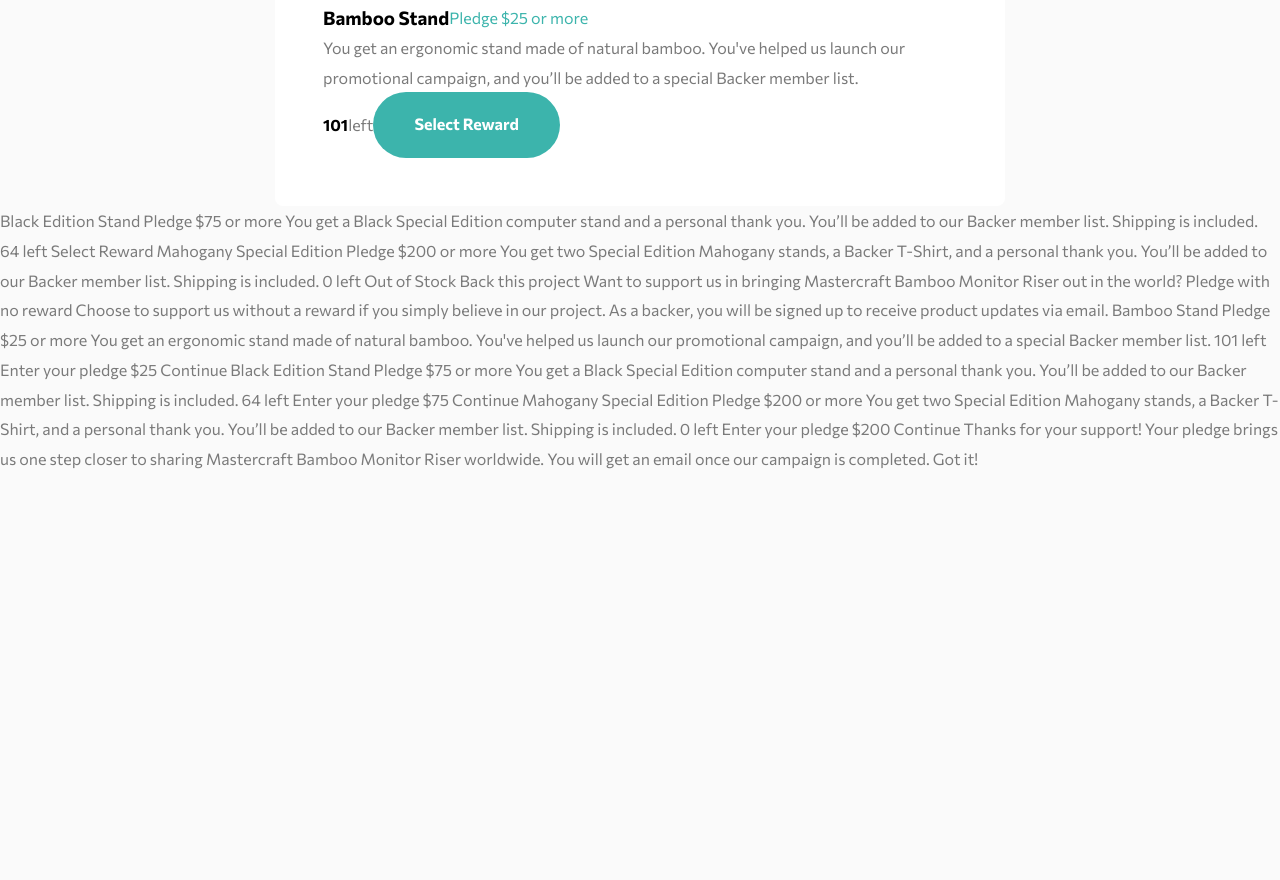
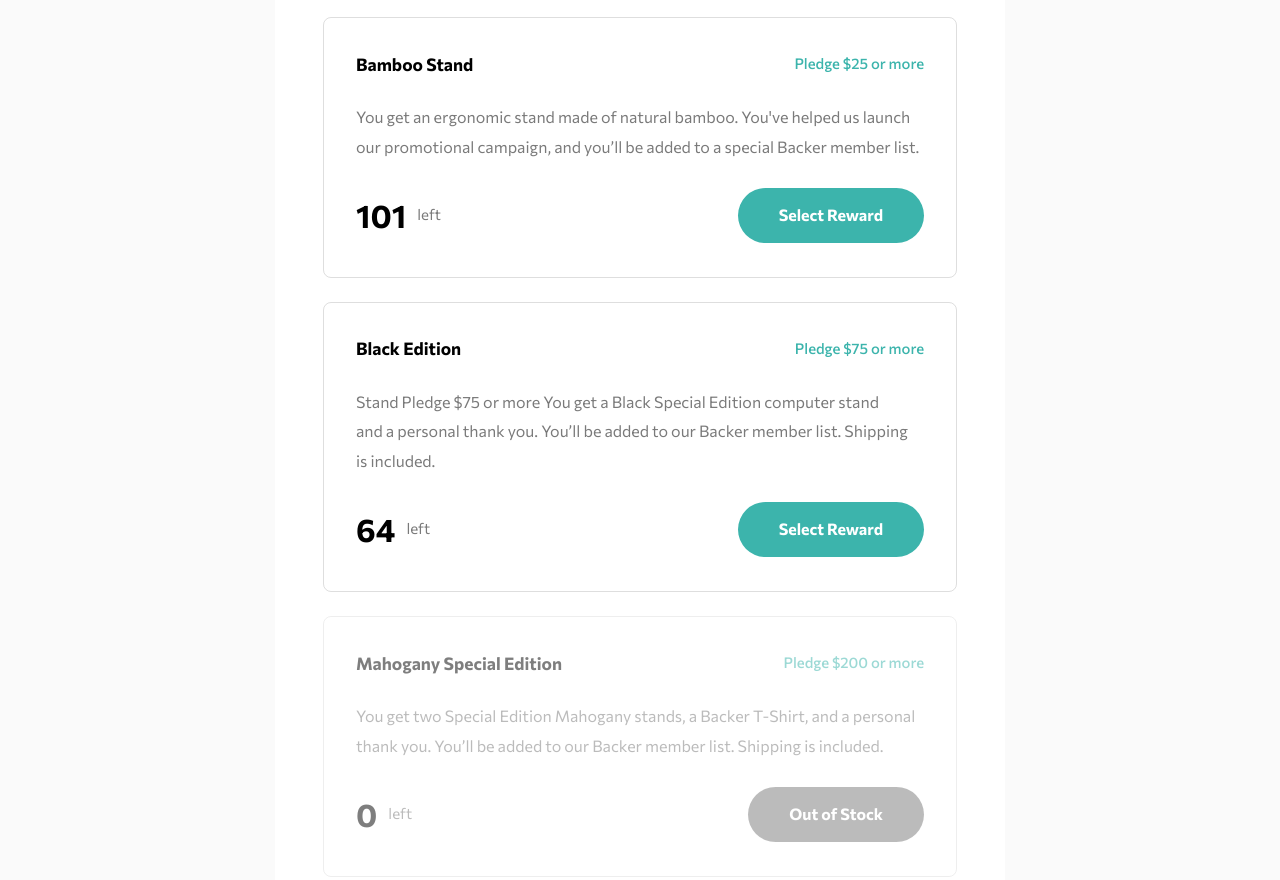
Before and after one commit to Em3ka/crowdfunding-product-page, a plain HTML site: page index.html in a window 1280 px wide. Shown: the part 1190-2070 px from the top of the page. Before the commit the page ends 1664 px from the top, so only its background shows below. Drawn offline with Linux system fonts and the light colour scheme.

Commit message:
Added HTML  structure for cards

```diff
--- a/css/style.css
+++ b/css/style.css
@@ -95,8 +95,8 @@
       --clr-cyan-400: hsl(176, 50%, 47%);
       --clr-cyan-500: hsl(176, 72%, 28%);
 
-      --text-main: var(--clr-gray-400);
-      --text-main-dark: var(--clr-black);
+      --primary-color: var(--clr-gray-400);
+      --text-dark: var(--clr-black);
       --background-main: var(--clr-white);
       --clr-accent-primary: var(--clr-cyan-400);
       --clr-accent-secondary: var(--clr-cyan-500);
@@ -118,11 +118,11 @@
       --fs-700: clamp(1.25rem, 1.074rem + 0.751vw, 1.75rem);
       --fs-800: 2rem;
 
-      --font-size-sm: var(--fs-200);
-      --font-size-rg: var(--fs-350);
-      --font-size-md: var(--fs-400);
-      --font-size-modal: var(--fs-300);
-      --font-size-heading-modal: var(--fs-550);
+      --font-size-x-sm: var(--fs-200);
+      --font-size-sm: var(--fs-300);
+      --font-size-md: var(--fs-350);
+      --font-size-rg: var(--fs-400);
+      --font-size-lg: var(--fs-550);
 
       --font-size-heading-x-sm: var(--fs-450);
       --font-size-heading-sm: var(--fs-500);
@@ -142,7 +142,7 @@
   @layer general-styling {
     body {
       font-family: var(--ff-body);
-      color: var(--text-main);
+      color: var(--primary-color);
       background-color: hsl(0, 0%, 98%);
       line-height: var(--line-height);
     }
@@ -152,13 +152,12 @@
     h3,
     h4,
     strong {
-      color: var(--text-main-dark);
+      color: var(--text-dark);
     }
 
     a {
       text-decoration: none;
       color: var(--clr-white);
-      line-height: normal;
     }
 
     a:hover,
@@ -172,6 +171,7 @@
   .flex-group {
     display: flex;
     align-items: center;
+    justify-content: space-between;
     flex-wrap: wrap;
   }
 
@@ -222,6 +222,10 @@
     &[data-width='narrow'] {
       --wrapper-max-width: 730px;
     }
+
+    @media (width < 960px) {
+      --wrapper-padding: 1.5rem;
+    }
   }
 }
 
@@ -271,7 +275,6 @@
 
   .button-group {
     --flow-spacing: 2.5rem;
-    justify-content: space-between;
   }
 
   .button {
@@ -279,14 +282,14 @@
     --btn-padding-inline: 41px;
 
     display: inline flex;
+    background-color: var(--btn-bg-color, var(--clr-accent-primary));
+    color: var(--btn-color, var(--background-main));
+    place-items: center;
+    font-weight: var(--fw-bold);
     padding-block: var(--btn-padding-block);
     padding-inline: var(--btn-padding-inline);
-    color: var(--btn-color, var(--background-main));
-    background-color: var(--btn-bg-color, var(--clr-accent-primary));
-    place-items: center;
-    font-size: var(--font-size-md);
-    font-weight: var(--fw-bold);
     border-radius: var(--border-radius-2);
+    line-height: normal;
     border: none;
     cursor: pointer;
 
@@ -299,12 +302,16 @@
       background-color: var(--btn-hover-bg-color, var(--clr-accent-secondary));
       color: var(--btn-hover-color, var(--background-main));
     }
+
+    &:disabled {
+      background-color: var(--primary-color);
+    }
   }
 
   .button--bookmark {
     --btn-padding-block: initial;
     --btn-padding-inline: 0 1.5rem;
-    --btn-color: var(--text-main);
+    --btn-color: var(--primary-color);
     --btn-bg-color: hsl(from hsl(0, 0%, 18%) h s l / 0.05);
     --btn-hover-bg-color: hsl(from var(--clr-accent-secondary) h s l / 0.05);
     --btn-hover-color: var(--clr-accent-secondary);
@@ -323,10 +330,19 @@
     }
   }
 
+  .block-group {
+    justify-content: space-evenly;
+
+    @media (width < 960px) {
+      flex-direction: column;
+      text-align: center;
+    }
+  }
+
   .block {
     --flow-spacing: 0.5em;
 
-    &:not(:first-child) {
+    /* &:not(:first-child) {
       padding-inline-start: 47px;
     }
 
@@ -335,19 +351,34 @@
     }
 
     &:nth-child(2) {
-      border-inline: 1px solid hsl(from var(--text-main) h s l / 0.15);
+      border-inline: 1px solid hsl(from var(--primary-color) h s l / 0.15);
       padding-inline-end: 91px;
-    }
+    } */
 
     span {
       display: block;
     }
   }
 
+  .card {
+    padding: 2rem;
+    border: 1px solid hsla(0, 0%, 14%, 0.15);
+    border-radius: var(--border-radius-1);
+  }
+
+  .card--out-of-stock {
+    opacity: 0.5;
+  }
+
+  .card-group {
+    --flow-spacing: 1.5rem;
+    margin-block-start: 2.5rem;
+  }
+
   .progress-bar {
     position: relative;
     height: 12px;
-    background-color: hsl(from var(--text-main) h s l / 0.15);
+    background-color: hsl(from var(--primary-color) h s l / 0.15);
     border-radius: var(--border-radius-2);
     margin-block-start: 31px;
   }
@@ -373,16 +404,56 @@
     display: none;
   }
 
+  .fw-medium {
+    font-weight: var(--fw-medium);
+  }
+
+  .fw-bold {
+    font-weight: var(--fw-bold);
+  }
+
   .text-center {
     text-align: center;
   }
 
-  .text-xl {
-    font-size: var(--font-size-heading-xl);
+  .text-horizontal {
+    display: inline-block;
+    vertical-align: middle;
+    margin-inline-end: var(--text-horizontal-gap, 0.5rem);
+  }
+
+  .text-x-sm {
+    font-size: var(--font-size-x-sm);
+  }
+
+  .text-sm {
+    font-size: var(--font-size-sm);
+  }
+
+  .text-md {
+    font-size: var(--font-size-md);
   }
 
   .text-rg {
+    font-size: var(--font-size-rg);
+  }
+
+  .text-lg {
+    font-size: var(--font-size-lg);
+  }
+
+  .heading-sm {
+    font-size: var(--font-size-heading-sm);
+  }
+
+  .heading-rg {
     font-size: var(--font-size-heading-rg);
+  }
+
+  .heading-xl {
+    font-size: var(--font-size-heading-xl);
+    font-weight: var(--fw-bold);
+    color: var(--clr-black);
   }
 
   .section-main-text {
@@ -393,11 +464,11 @@
     background-color: var(--background-main);
   }
 
-  .background-accent-main {
+  .primary-accent {
     color: var(--clr-accent-primary);
   }
 
-  .background-accent-dark {
+  .secondary-accent {
     color: var(--clr-accent-secondary);
   }
 
--- a/index.html
+++ b/index.html
@@ -41,7 +41,7 @@
             A beautiful & handcrafted monitor stand to reduce neck and eye
             strain.
           </p>
-          <div class="flex-group button-group">
+          <div class="button-group flex-group">
             <button class="button">Back this project</button>
             <div
               aria-label="Bookmark this project"
@@ -61,25 +61,22 @@
 
       <section aria-labelledby="funding-status" class="section">
         <h2 id="funding-status" class="visually-hidden">Funding Status</h2>
-
-        <div class="flex-group">
+        <div class="flex-group block-group">
           <div class="block flow">
             <p>
-              <strong class="text-xl">$89,914</strong>
+              <span class="heading-xl">$89,914</span>
               <span>of $100,000 backed</span>
             </p>
           </div>
-
           <div class="block flow">
             <p>
-              <strong class="text-xl">5,007</strong>
+              <span class="heading-xl">5,007</span>
               <span>total backers</span>
             </p>
           </div>
-
           <div class="block flow">
             <p>
-              <strong class="text-xl">56</strong>
+              <span class="heading-xl">56</span>
               <span>days left</span>
             </p>
           </div>
@@ -90,7 +87,7 @@
       </section>
 
       <section class="section flow">
-        <h2 class="text-rg">About this project</h2>
+        <h2 class="heading-rg">About this project</h2>
         <div class="section-text flow">
           <p>
             The Mastercraft Bamboo Monitor Riser is a sturdy and stylish
@@ -106,32 +103,68 @@
           </p>
         </div>
 
-        <div>
+        <div class="flow card-group">
           <!-- three cards -->
-          <div class="card">
-            <div class="card-header flex-group">
-              <h3>Bamboo Stand</h3>
-              <p class="background-accent-main">Pledge $25 or more</p>
+          <div class="card flow">
+            <div class="flex-group">
+              <h3 class="heading-sm">Bamboo Stand</h3>
+              <p class="primary-accent text-sm fw-medium">Pledge $25 or more</p>
             </div>
             <p>
               You get an ergonomic stand made of natural bamboo. You've helped
               us launch our promotional campaign, and you’ll be added to a
               special Backer member list.
             </p>
-            <div class="card-footer flex-group">
-              <p><strong>101</strong>left</p>
+            <div class="flex-group">
+              <p>
+                <span class="heading-xl text-horizontal">101</span>
+                <span class="text-x-sm">left</span>
+              </p>
               <button class="button" href="#">Select Reward</button>
+            </div>
+          </div>
+          <div class="card flow">
+            <div class="flex-group">
+              <h3 class="heading-sm">Black Edition</h3>
+              <p class="primary-accent text-sm fw-medium">Pledge $75 or more</p>
+            </div>
+            <p>
+              Stand Pledge $75 or more You get a Black Special Edition computer
+              stand and a personal thank you. You’ll be added to our Backer
+              member list. Shipping is included.
+            </p>
+            <div class="flex-group">
+              <p>
+                <span class="heading-xl text-horizontal">64</span>
+                <span class="text-x-sm">left</span>
+              </p>
+              <button class="button" href="#">Select Reward</button>
+            </div>
+          </div>
+          <div class="card flow card--out-of-stock">
+            <div class="flex-group">
+              <h3 class="heading-sm">Mahogany Special Edition</h3>
+              <p class="primary-accent text-sm fw-medium">
+                Pledge $200 or more
+              </p>
+            </div>
+            <p>
+              You get two Special Edition Mahogany stands, a Backer T-Shirt, and
+              a personal thank you. You’ll be added to our Backer member list.
+              Shipping is included.
+            </p>
+            <div class="flex-group">
+              <p>
+                <span class="heading-xl text-horizontal">0</span>
+                <span class="text-x-sm">left</span>
+              </p>
+              <button disabled class="button" href="#">Out of Stock</button>
             </div>
           </div>
         </div>
       </section>
     </main>
-    Black Edition Stand Pledge $75 or more You get a Black Special Edition
-    computer stand and a personal thank you. You’ll be added to our Backer
-    member list. Shipping is included. 64 left Select Reward Mahogany Special
-    Edition Pledge $200 or more You get two Special Edition Mahogany stands, a
-    Backer T-Shirt, and a personal thank you. You’ll be added to our Backer
-    member list. Shipping is included. 0 left Out of Stock
+    Out of Stock
 
     <!-- Selection modal start -->
 
```
